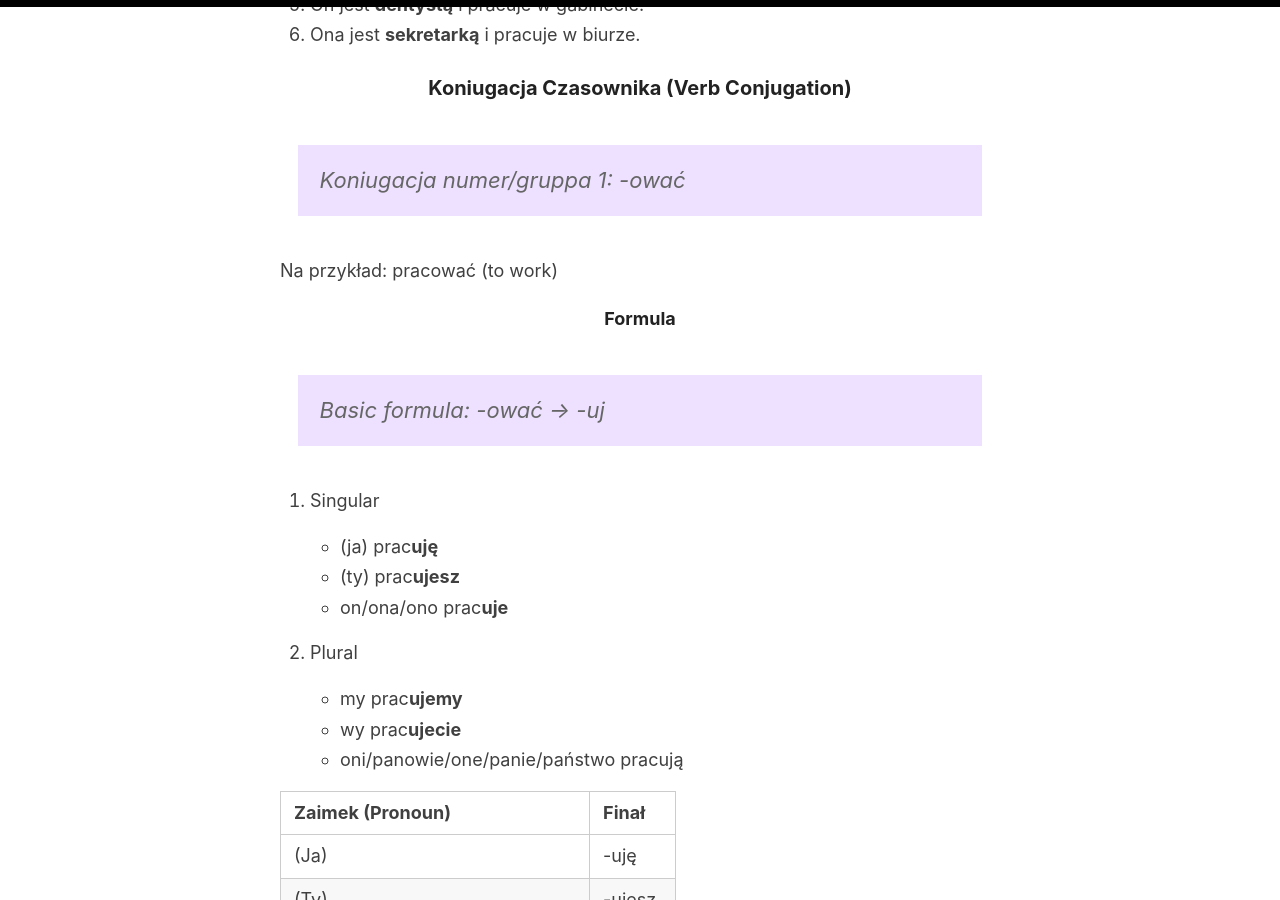
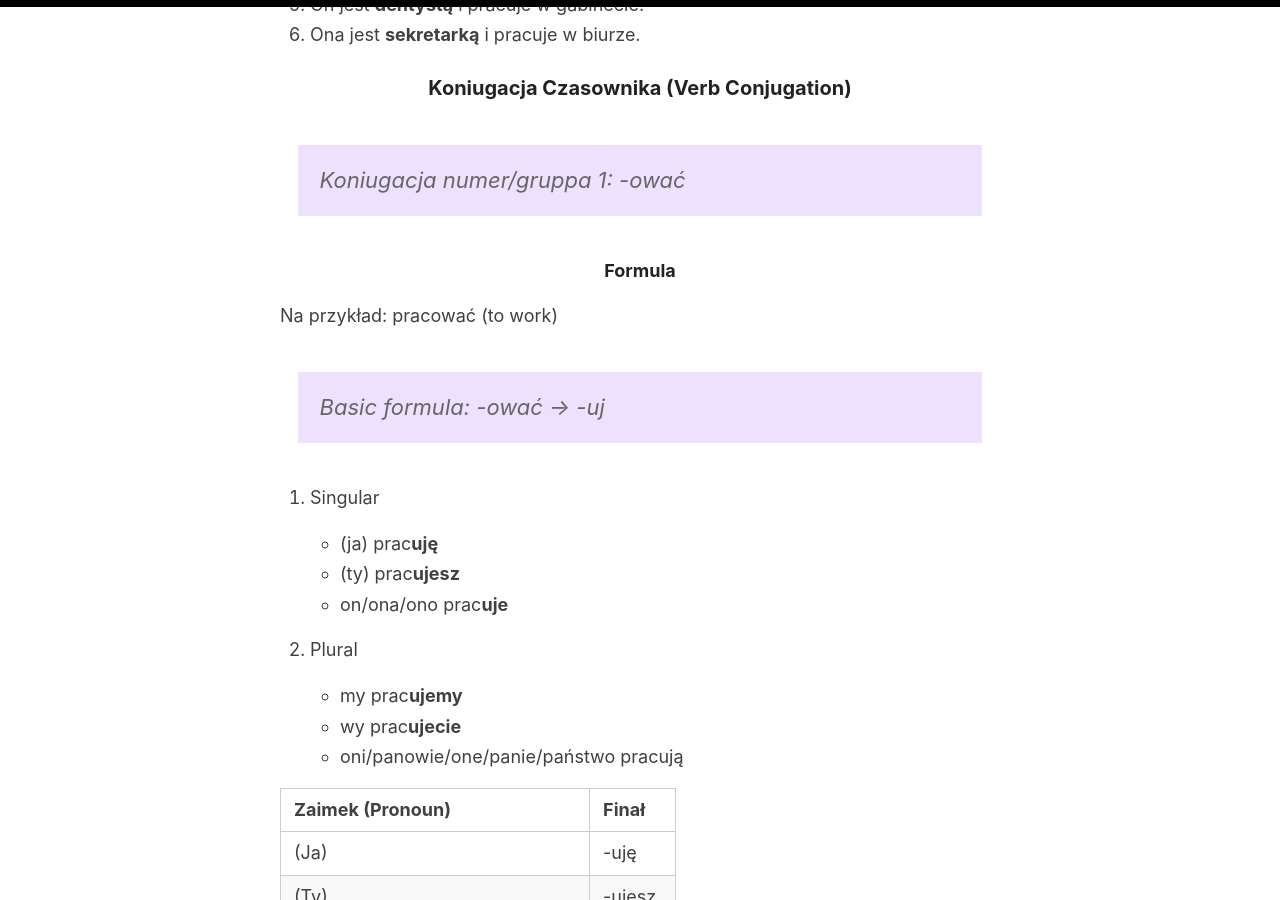
Before and after one commit to determinedguy/cecoret, a Jekyll site: the page built from _posts/2023-7-12-sjikp-8.md, in a window 1280 px wide and 900 px high, scrolled down 2867 px. Built offline with Jekyll 4.4.1, drawn with Linux system fonts in a browser that asks for light colours.

Commit message:
change: format

```diff
--- a/_posts/2023-7-12-sjikp-8.md
+++ b/_posts/2023-7-12-sjikp-8.md
@@ -100,9 +100,9 @@ To make a feminine profession,
 
 > Koniugacja numer/gruppa 1: -ować
 
+#### Formula
+
 Na przykład: pracować (to work)
-
-#### Formula
 
 > Basic formula: -ować -> -uj
 
```
